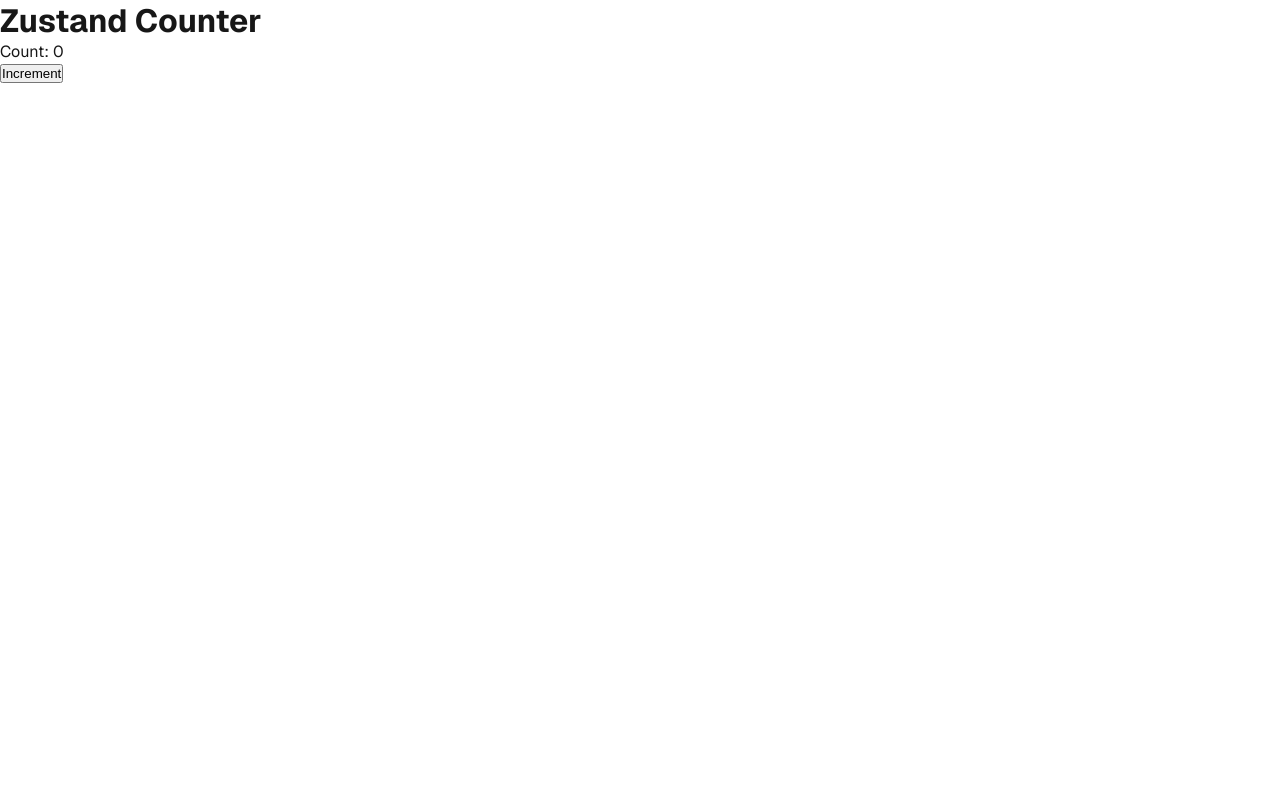
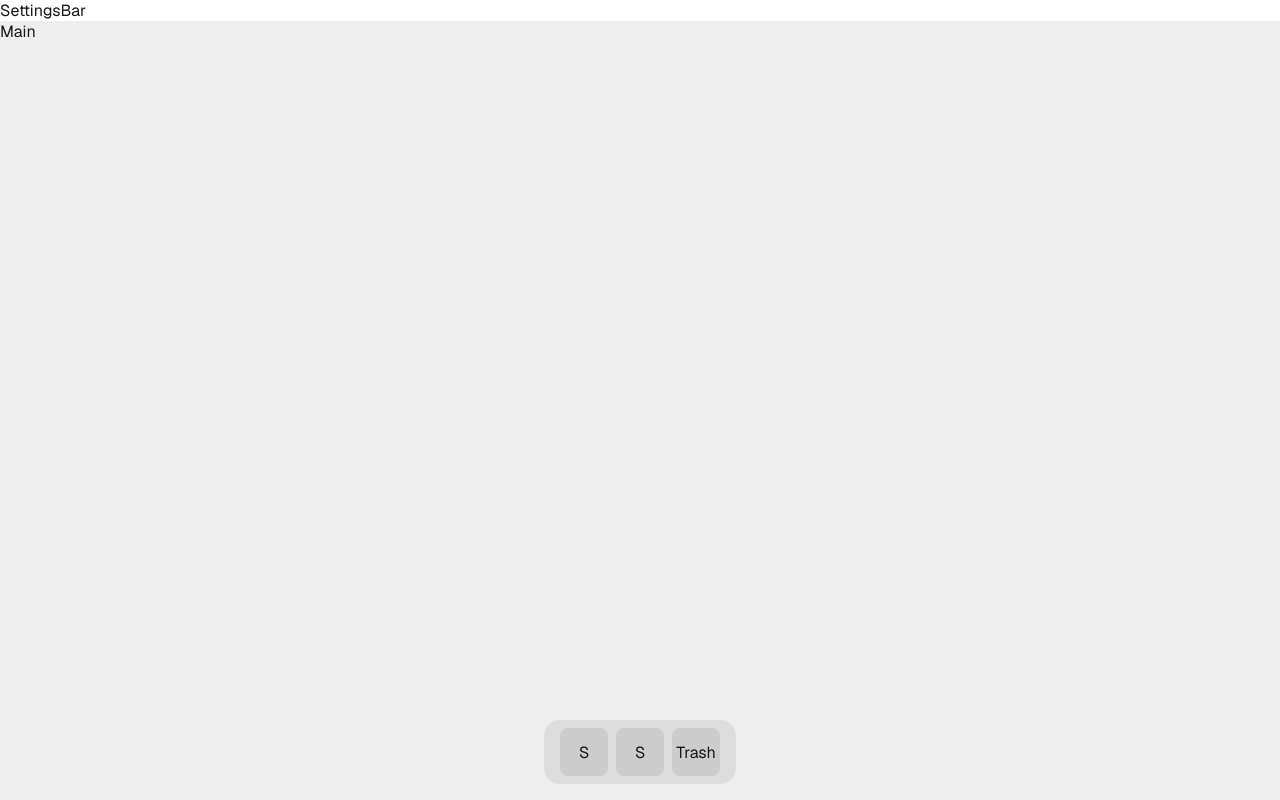
Before and after one commit to RicardoSXAV/ricardosantos.dev, a Next.js app: page / in a window 1280 px wide. Built offline with nearby package versions, Linux system fonts and the light colour scheme.

Commit message:
feat: create app navigator component

```diff
--- /dev/null
+++ b/src/app/(main)/components/AppNavigator/index.styles.scss
@@ -0,0 +1,20 @@
+.app-navigator {
+  position: absolute;
+  bottom: var(--space-lg);
+  display: flex;
+  align-self: center;
+  column-gap: var(--space-md);
+  background-color: #ddd;
+  padding: var(--space-md) var(--space-lg);
+  border-radius: 16px;
+
+  .app-item {
+    display: flex;
+    align-items: center;
+    justify-content: center;
+    width: 3rem;
+    height: 3rem;
+    border-radius: 8px;
+    background-color: #ccc;
+  }
+}
--- /dev/null
+++ b/src/app/(main)/components/AppNavigator/index.tsx
@@ -0,0 +1,60 @@
+import { useRef } from "react";
+import { AnimatePresence, motion, PanInfo } from "framer-motion";
+
+import "./index.styles.scss";
+import { useDesktopStore } from "@/stores/desktop.store";
+
+export default function AppNavigator() {
+  const { navApps, setNavApps } = useDesktopStore();
+
+  const trashRef = useRef<HTMLDivElement>(null);
+
+  const handleDragEnd = (id: string, info: PanInfo) => {
+    if (trashRef.current) {
+      const trashRect = trashRef.current.getBoundingClientRect();
+      const { x, y } = info.point;
+
+      if (
+        x >= trashRect.left &&
+        x <= trashRect.right &&
+        y >= trashRect.top &&
+        y <= trashRect.bottom
+      ) {
+        setNavApps(navApps.filter((app) => app.id !== id));
+      }
+    }
+  };
+
+  return (
+    <nav className="app-navigator">
+      <AnimatePresence mode="popLayout">
+        {navApps.map(({ id, name }) => (
+          <motion.div
+            key={id}
+            layoutId={id}
+            layout
+            className="app-item"
+            drag
+            dragSnapToOrigin
+            initial={{ scale: 0.8, opacity: 0 }}
+            animate={{ scale: 1, opacity: 1 }}
+            exit={{ scale: 0.8, opacity: 0 }}
+            whileDrag={{ scale: 1.1, zIndex: 1 }}
+            onDragEnd={(_, info) => handleDragEnd(id, info)}
+          >
+            <p>{name[0]}</p>
+          </motion.div>
+        ))}
+      </AnimatePresence>
+
+      <motion.div
+        ref={trashRef}
+        className="app-item"
+        whileHover={{ scale: 1.05 }}
+        animate={{ opacity: 1 }}
+      >
+        <p>Trash</p>
+      </motion.div>
+    </nav>
+  );
+}
--- /dev/null
+++ b/src/app/(main)/components/SettingsBar/index.tsx
@@ -0,0 +1,3 @@
+export default function SettingsBar() {
+  return <div>SettingsBar</div>;
+}
--- a/src/app/(main)/page.styles.scss
+++ b/src/app/(main)/page.styles.scss
@@ -0,0 +1,12 @@
+.home-wrapper {
+  position: relative;
+  display: flex;
+  flex-direction: column;
+  width: 100vw;
+  height: 100vh;
+
+  .main-content {
+    flex: 1;
+    background-color: #eee;
+  }
+}
--- a/src/app/(main)/page.tsx
+++ b/src/app/(main)/page.tsx
@@ -1,20 +1,22 @@
 "use client";
 
-import { useStore } from "@/lib/store";
 import "./page.styles.scss";
+import AppNavigator from "./components/AppNavigator";
+import SettingsBar from "./components/SettingsBar";
 
 export default function Home() {
-  const { count, increment } = useStore();
+
 
   return (
-    <div>
+    <div className="home-wrapper">
       <header>
-        <h1>Zustand Counter</h1>
+        <SettingsBar />
       </header>
-      <main>
-        <p>Count: {count}</p>
-        <button onClick={increment}>Increment</button>
+      <main className="main-content">
+        Main
       </main>
+
+      <AppNavigator />
     </div>
   );
 }
--- a/src/lib/store.ts
+++ /dev/null
@@ -1,11 +0,0 @@
-import { create } from 'zustand';
-
-interface StoreState {
-  count: number;
-  increment: () => void;
-}
-
-export const useStore = create<StoreState>((set) => ({
-  count: 0,
-  increment: () => set((state) => ({ count: state.count + 1 })),
-}));
--- /dev/null
+++ b/src/stores/desktop.store.ts
@@ -0,0 +1,18 @@
+import { create } from 'zustand';
+
+import { DesktopApp, DesktopWindow } from '@/ts/interfaces/desktop.interfaces';
+
+interface DesktopStore {
+  navApps: DesktopApp[];
+  windows: DesktopWindow[];
+
+  setNavApps: (navApps: DesktopApp[]) => void;
+  setWindows: (windows: DesktopWindow[]) => void;
+}
+
+export const useDesktopStore = create<DesktopStore>((set) => ({
+  navApps: [{ id: 'store', name: 'Store' }, { id: 'settings', name: 'Settings' }],
+  windows: [],
+  setWindows: (windows: DesktopWindow[]) => set({ windows }),
+  setNavApps: (navApps: DesktopApp[]) => set({ navApps }),
+}));
--- a/src/styles/globals.scss
+++ b/src/styles/globals.scss
@@ -1,6 +1,12 @@
 :root {
   --background: #ffffff;
   --foreground: #171717;
+
+  /* Spacing variables */
+  --space-sm: 4px;
+  --space-md: 8px;
+  --space-lg: 16px;
+  --space-xl: 32px;
 }
 
 html,
```
Also changed, not shown: src/ts/interfaces/desktop.interfaces.ts (added, +10 -0 lines).
